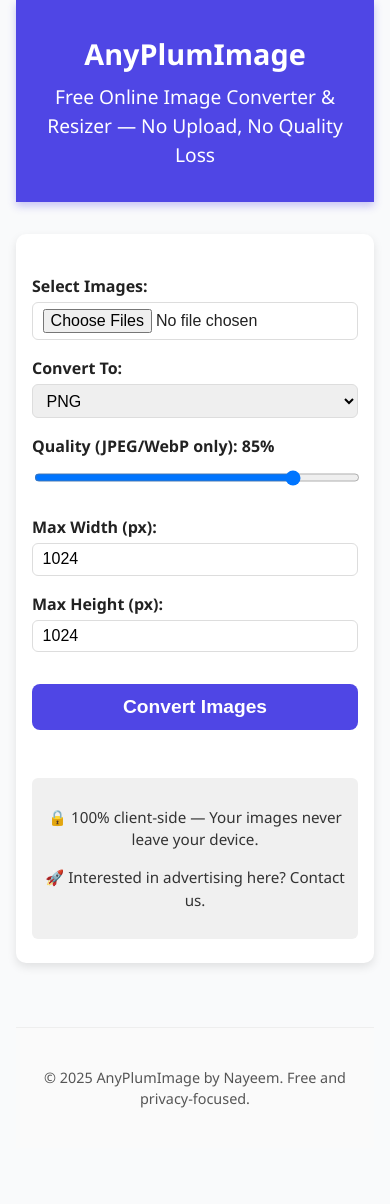
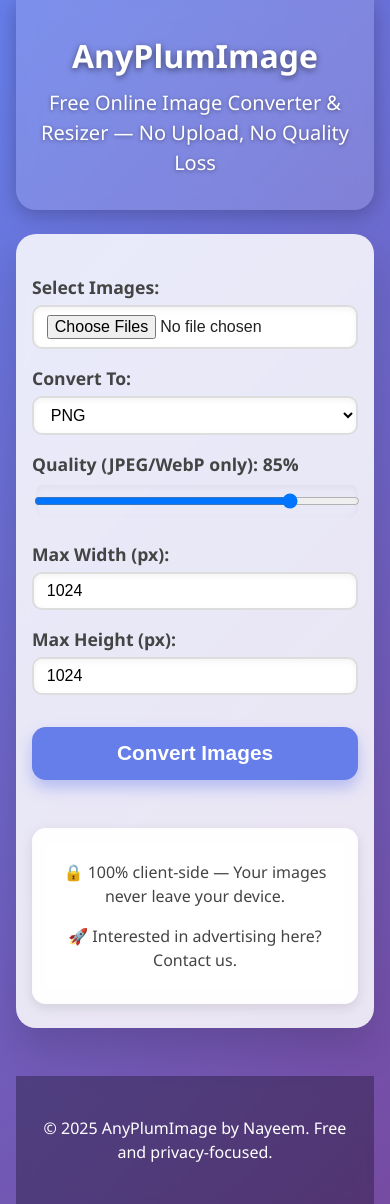
Before and after one commit to owneraniex/AnyPlumImage, a plain HTML site: page index.html in a window 390 px wide. Before the commit the page ends 1148 px from the top, so only its background shows below. Drawn offline with Linux system fonts and the light colour scheme.

Commit message:
Update style.css

```diff
--- a/style.css
+++ b/style.css
@@ -4,7 +4,7 @@
   height: 1px; width: 1px;
   overflow: hidden;
   clip: rect(1px,1px,1px,1px);
-  white-space: nowrap; /* added line */
+  white-space: nowrap;
 }
 
 /* Reset */
@@ -14,48 +14,62 @@
 
 body {
   font-family: 'Segoe UI', Tahoma, Geneva, Verdana, sans-serif;
-  background: #f9fafb;
+  background: linear-gradient(135deg, #667eea, #764ba2);
   color: #222;
   margin: 0;
   padding: 0 1rem;
   line-height: 1.5;
+  min-height: 100vh;
+  display: flex;
+  flex-direction: column;
 }
 
 header {
-  background-color: #4f46e5;
+  background: rgba(255 255 255 / 0.15);
   color: white;
   padding: 2rem 1rem;
   text-align: center;
-  box-shadow: 0 4px 8px rgb(79 70 229 / 0.3);
+  box-shadow: 0 4px 20px rgba(0,0,0,0.25);
+  backdrop-filter: blur(10px);
+  border-radius: 0 0 20px 20px;
+  margin-bottom: 1.5rem;
 }
 
 header h1 {
   margin: 0 0 0.5rem 0;
   font-weight: 700;
-  font-size: 2.5rem;
+  font-size: 3rem;
+  text-shadow: 0 2px 6px rgba(0,0,0,0.5);
 }
 
 header p {
   margin: 0;
-  font-size: 1.2rem;
+  font-size: 1.25rem;
   font-weight: 500;
+  text-shadow: 0 1px 4px rgba(0,0,0,0.4);
 }
 
 main {
   max-width: 720px;
-  margin: 2rem auto 4rem auto;
-  background: white;
-  border-radius: 10px;
-  box-shadow: 0 4px 10px rgb(0 0 0 / 0.1);
-  padding: 2rem;
+  margin: 0 auto 3rem auto;
+  background: rgba(255 255 255 / 0.85);
+  border-radius: 20px;
+  box-shadow: 0 20px 40px rgba(0,0,0,0.15);
+  padding: 2rem 2.5rem;
+  backdrop-filter: blur(6px);
+  transition: box-shadow 0.3s ease;
+}
+
+main:hover {
+  box-shadow: 0 30px 60px rgba(0,0,0,0.25);
 }
 
 .converter label {
   display: block;
   margin-top: 1rem;
-  font-weight: 600;
-  font-size: 1rem;
-  color: #222222;
+  font-weight: 700;
+  font-size: 1.1rem;
+  color: #444;
 }
 
 .converter input[type="file"],
@@ -63,12 +77,14 @@
 .converter input[type="number"],
 .converter input[type="range"] {
   width: 100%;
-  padding: 0.4rem 0.6rem;
-  margin-top: 0.25rem;
+  padding: 0.5rem 0.8rem;
+  margin-top: 0.3rem;
   font-size: 1rem;
-  border: 1.5px solid #ddd;
-  border-radius: 6px;
-  transition: border-color 0.3s ease;
+  border: 2px solid #ddd;
+  border-radius: 10px;
+  transition: border-color 0.3s ease, box-shadow 0.3s ease;
+  background: #fff;
+  box-shadow: inset 0 2px 6px rgb(0 0 0 / 0.05);
 }
 
 .converter input[type="file"]:focus,
@@ -76,78 +92,116 @@
 .converter input[type="number"]:focus,
 .converter input[type="range"]:focus {
   outline: none;
-  border-color: #4f46e5;
-  box-shadow: 0 0 5px #4f46e5;
+  border-color: #667eea;
+  box-shadow: 0 0 8px #667eea;
 }
 
 #convertBtn {
   margin-top: 2rem;
-  background-color: #4f46e5;
+  background-color: #667eea;
   color: white;
   border: none;
   font-weight: 700;
-  font-size: 1.2rem;
-  padding: 0.75rem 1rem;
-  border-radius: 8px;
+  font-size: 1.3rem;
+  padding: 0.9rem 1rem;
+  border-radius: 14px;
   cursor: pointer;
-  transition: background-color 0.3s ease;
+  transition: background-color 0.3s ease, transform 0.2s ease;
   width: 100%;
+  box-shadow: 0 8px 15px rgba(102,126,234,0.4);
 }
 
 #convertBtn:hover,
 #convertBtn:focus {
-  background-color: #4338ca;
+  background-color: #5a67d8;
+  transform: scale(1.05);
   outline: none;
+  box-shadow: 0 12px 20px rgba(90,103,216,0.6);
 }
 
 #output > div {
-  margin-top: 1.5rem;
-  border: 1px solid #ddd;
+  margin-top: 1.8rem;
+  border: 1px solid #ccc;
   padding: 1rem;
-  border-radius: 8px;
-  box-shadow: 0 2px 6px rgb(0 0 0 / 0.05);
+  border-radius: 12px;
+  box-shadow: 0 4px 12px rgb(0 0 0 / 0.08);
+  background: #fff;
+  transition: transform 0.3s ease, box-shadow 0.3s ease;
+}
+
+#output > div:hover {
+  transform: translateY(-6px);
+  box-shadow: 0 12px 30px rgb(0 0 0 / 0.15);
 }
 
 #output img.preview {
-  max-width: 200px;
-  max-height: 150px;
+  max-width: 100%;
+  max-height: 180px;
   display: block;
   margin: 0 auto 1rem auto;
+  border-radius: 12px;
+  box-shadow: 0 6px 12px rgba(0,0,0,0.1);
+  object-fit: contain;
+}
+
+.download-link {
+  display: inline-block;
+  font-weight: 700;
+  font-size: 1rem;
+  color: #667eea;
+  text-decoration: none;
+  padding: 0.5rem 1rem;
+  border-radius: 12px;
+  border: 2px solid #667eea;
+  transition: background-color 0.3s ease, color 0.3s ease;
+  user-select: none;
+}
+
+.download-link:hover,
+.download-link:focus {
+  background-color: #667eea;
+  color: white;
+  outline: none;
 }
 
 .ad {
   margin-top: 3rem;
-  font-size: 0.95rem;
-  color: #333333;
-  background-color: #f0f0f0;
-  padding: 0.75rem;
-  border-radius: 6px;
+  font-size: 1rem;
+  color: #444;
+  background-color: rgba(255 255 255 / 0.85);
+  padding: 1rem 1.5rem;
+  border-radius: 14px;
   text-align: center;
+  box-shadow: 0 4px 12px rgb(0 0 0 / 0.1);
+  backdrop-filter: blur(6px);
+  user-select: none;
 }
 
 .ad a {
-  color: #1a0dab;
+  color: #667eea;
   text-decoration: underline;
+  cursor: pointer;
 }
 
 .ad a:hover,
 .ad a:focus {
-  color: #0c008c;
+  color: #5a67d8;
 }
 
 footer {
   text-align: center;
   padding: 1.5rem 1rem;
-  font-size: 0.9rem;
-  color: #555;
-  border-top: 1px solid #eee;
-  background-color: #fafafa;
+  font-size: 1rem;
+  color: white;
+  margin-top: auto;
+  background: rgba(0,0,0,0.3);
+  backdrop-filter: blur(8px);
 }
 
 /* Responsive */
 @media (max-width: 480px) {
   header h1 {
-    font-size: 1.8rem;
+    font-size: 2rem;
   }
 
   main {
```
